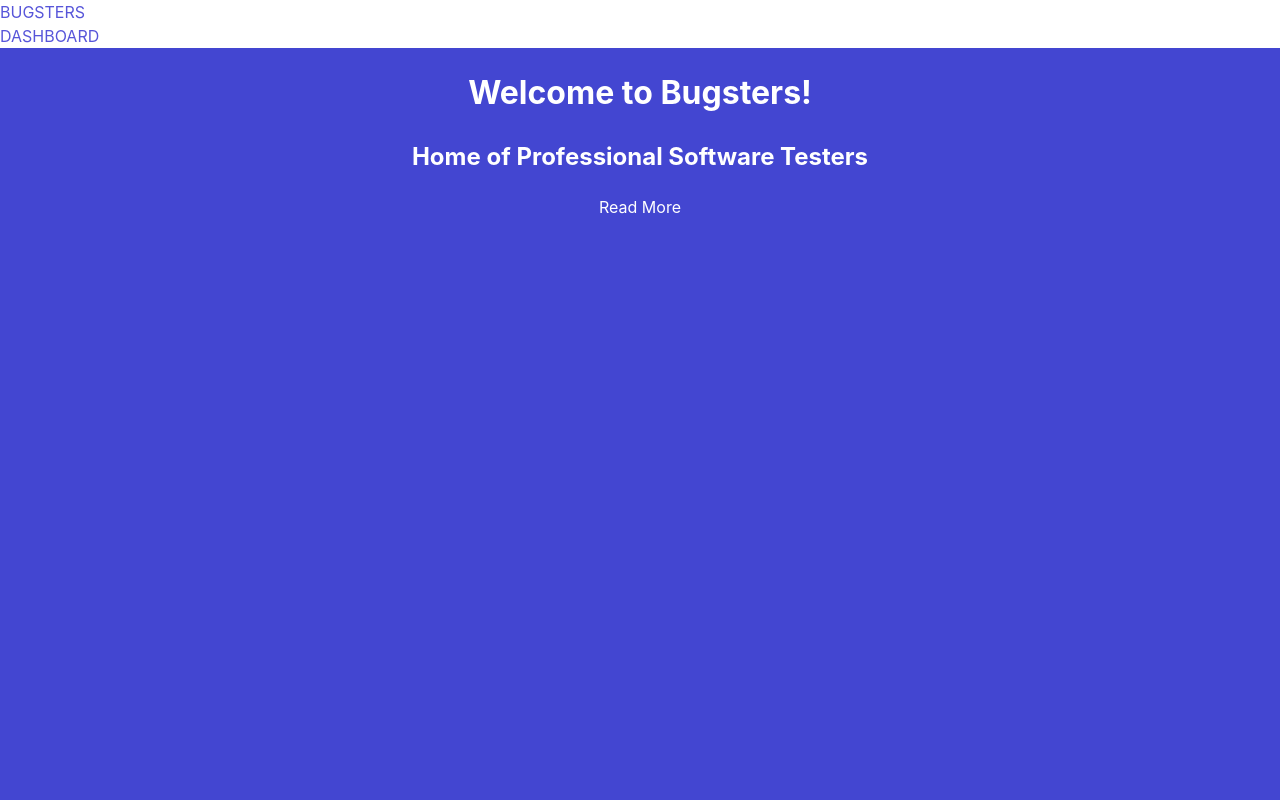
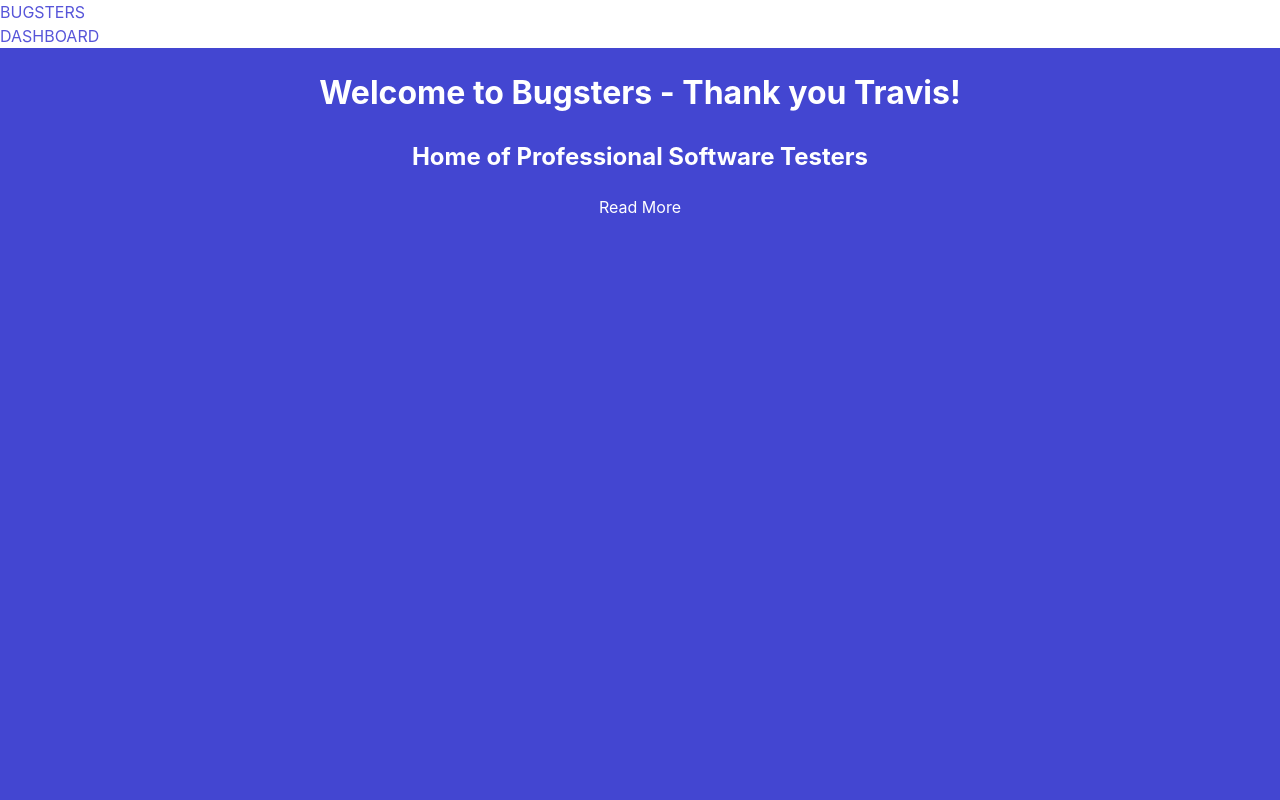
Before and after one commit to judgeyboy/bugsters, a Vue app: page /#/ in a window 1280 px wide. Shown: the top 800 px of the page. Built offline with nearby package versions, Linux system fonts and the light colour scheme.

Commit message:
Updates the welcome message to include a warm welcome for Travis :)

```diff
--- a/src/components/HeaderSection.vue
+++ b/src/components/HeaderSection.vue
@@ -3,7 +3,7 @@
     <div class="container">
       <div class="columns">
         <div class="column col-12">
-          <h1>Welcome to Bugsters!</h1>
+          <h1>Welcome to Bugsters - Thank you Travis!</h1>
           <h2>Home of Professional Software Testers</h2>
           <scroll-link location="#about">Read More</scroll-link>
         </div>
```
